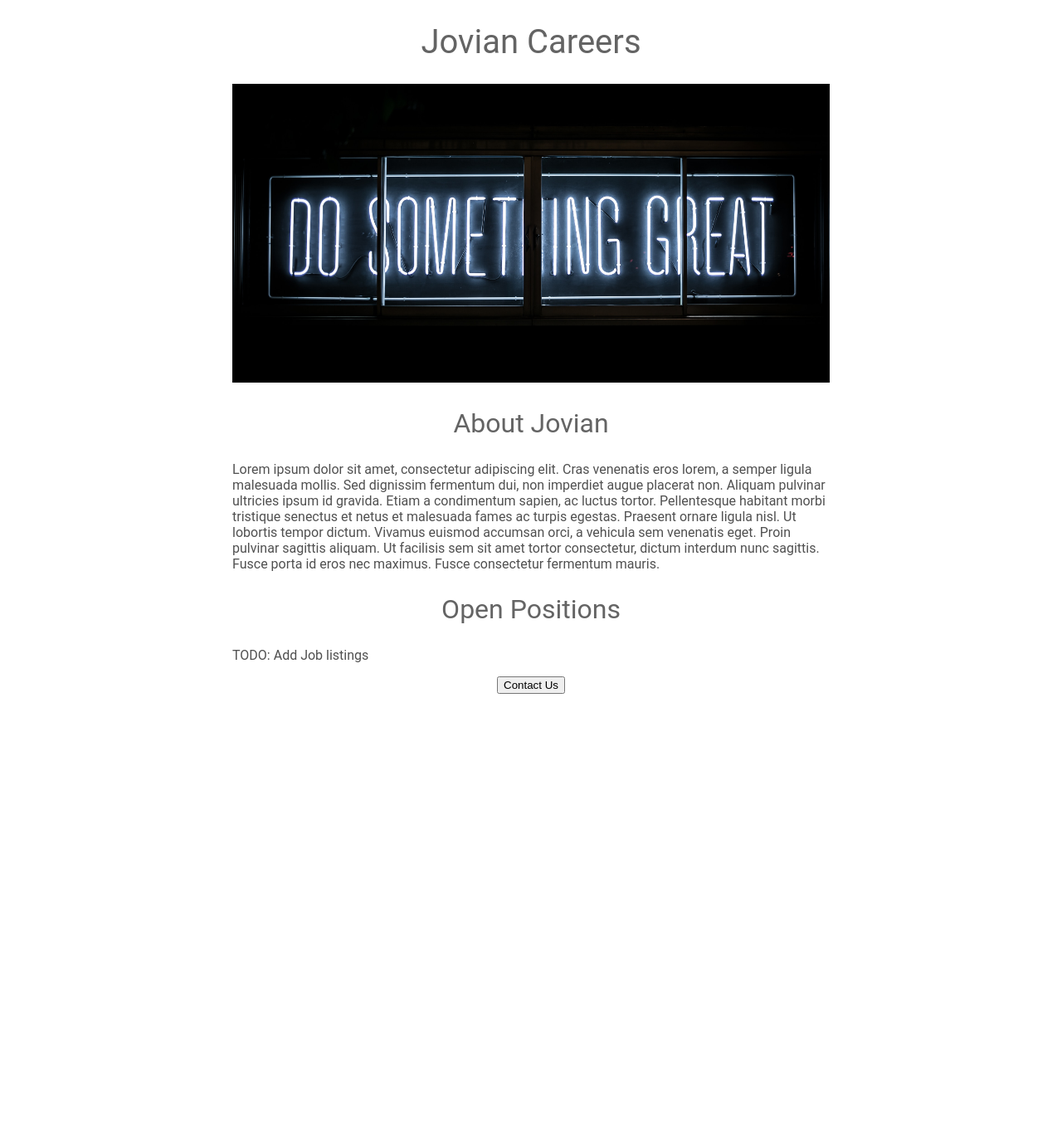
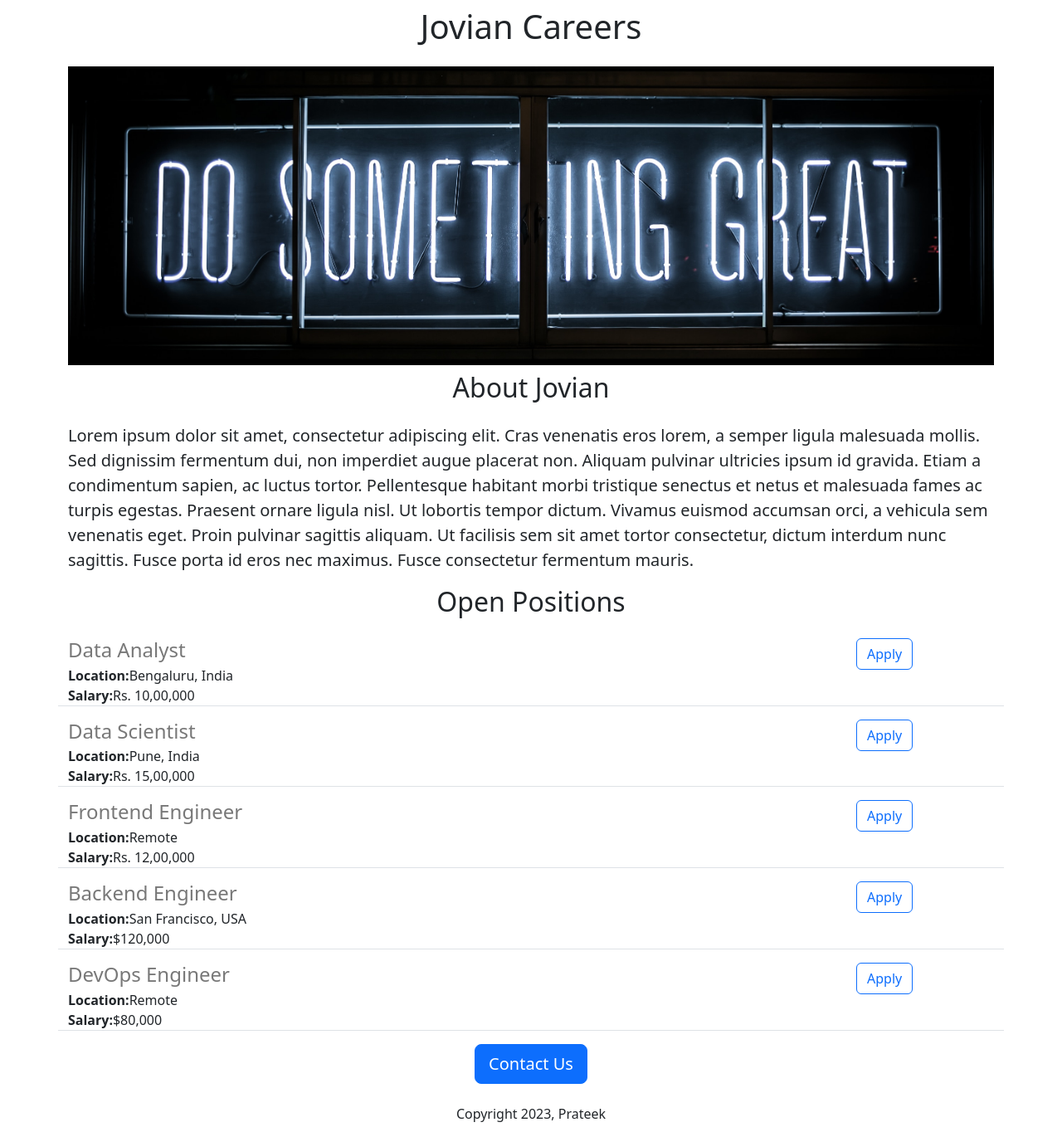
Before and after one commit to imksprateek/Flask-JovianCareers, a Flask app: page / in a window 1280 px wide. Shown: the whole page at 83% size. Before the commit the page ends 836 px from the top, so only its background shows below. Run offline with Flask 3, Linux system fonts and the light colour scheme.

Commit message:
home page Updated

```diff
--- a/app.py
+++ b/app.py
@@ -1,11 +1,43 @@
-from flask import Flask, render_template
+from flask import Flask, render_template, jsonify
 
 app = Flask(__name__)
 
+JOBS = [{
+    "id": 1,
+    "title": "Data Analyst",
+    "location": "Bengaluru, India",
+    "salary": "Rs. 10,00,000"
+}, {
+    "id": 2,
+    "title": "Data Scientist",
+    "location": "Pune, India",
+    "salary": "Rs. 15,00,000"
+}, {
+    "id": 3,
+    "title": "Frontend Engineer",
+    "location": "Remote",
+    "salary": "Rs. 12,00,000"
+}, {
+    "id": 4,
+    "title": "Backend Engineer",
+    "location": "San Francisco, USA",
+    "salary": "$120,000"
+}, {
+    "id": 5,
+    "title": "DevOps Engineer",
+    "location": "Remote",
+    "salary": "$80,000"
+}]
+
 
 @app.route("/")
-def helloworld():
-  return render_template("home.html")
+def homepage():
+  return render_template("home.html", jobs=JOBS, company_name="Jovian")
+
+
+@app.route("/api/jobs")
+def list_jobs():
+  return jsonify(JOBS)
 
 
 if __name__ == "__main__":
--- a/templates/home.html
+++ b/templates/home.html
@@ -2,47 +2,33 @@
 <html>
   <head>
     <title>Jovian Careers</title>
+    <meta charset="utf-8">
+      <meta name="viewport" content="width=device-width, initial-scale=1">
+    <link href="https://cdn.jsdelivr.net/npm/bootstrap@5.3.2/dist/css/bootstrap.min.css" rel="stylesheet" integrity="sha384-T3c6CoIi6uLrA9TneNEoa7RxnatzjcDSCmG1MXxSR1GAsXEV/Dwwykc2MPK8M2HN" crossorigin="anonymous">
     <style>
-      h1{
-        font-size: 40px;
-        font-family: Roboto;
-        font-weight: normal;
-        color: rgb(100, 100, 100);
-        text-align: center;
-      }
       #banner{
+        height: 360px;
         width: 100%;
-        height: 360px;
         object-fit: cover;
-      }
-      h2 {
-        font-family: Roboto;
-        font-size: 32px;
-        color: rgb(100, 100, 100);
-        text-align: center;
-        font-weight: normal;
-      }
-      #container{
-        max-width: 720px;
-        margin: 0 auto;
-      }
-      .bodytext{
-        font-family: Roboto;
-        color: rgb(80,80,80);
       }
     </style>
   </head>
   <body>
-    <div id="container">
-    <h1>Jovian Careers</h1>
-    <img id="banner" src="https://flask-website-demo.kingks.repl.co/static/banner.jpg">
+    <div class="container">
+    <h1 class="text-center mt-2 mb-4">{{company_name}} Careers</h1>
+    <img class="img-fluid" id="banner" src="https://flask-website-demo.kingks.repl.co/static/banner.jpg">
     <!-- <p>Welcome to Jovian Careers Page!! You will learn about job openings at Jovian here.</p> -->
-    <h2>About Jovian</h2>
-    <p class="bodytext">Lorem ipsum dolor sit amet, consectetur adipiscing elit. Cras venenatis eros lorem, a semper ligula malesuada mollis. Sed dignissim fermentum dui, non imperdiet augue placerat non. Aliquam pulvinar ultricies ipsum id gravida. Etiam a condimentum sapien, ac luctus tortor. Pellentesque habitant morbi tristique senectus et netus et malesuada fames ac turpis egestas. Praesent ornare ligula nisl. Ut lobortis tempor dictum. Vivamus euismod accumsan orci, a vehicula sem venenatis eget. Proin pulvinar sagittis aliquam. Ut facilisis sem sit amet tortor consectetur, dictum interdum nunc sagittis. Fusce porta id eros nec maximus. Fusce consectetur fermentum mauris.</p>
-    <h2>Open Positions</h2>
-    <p class="bodytext">TODO: Add Job listings</p>
-      <div style="text-align: center;">
-    <button>Contact Us</button>
+    <h2 class="text-center mt-2 mb-4">About Jovian</h2>
+    <p class="lead">Lorem ipsum dolor sit amet, consectetur adipiscing elit. Cras venenatis eros lorem, a semper ligula malesuada mollis. Sed dignissim fermentum dui, non imperdiet augue placerat non. Aliquam pulvinar ultricies ipsum id gravida. Etiam a condimentum sapien, ac luctus tortor. Pellentesque habitant morbi tristique senectus et netus et malesuada fames ac turpis egestas. Praesent ornare ligula nisl. Ut lobortis tempor dictum. Vivamus euismod accumsan orci, a vehicula sem venenatis eget. Proin pulvinar sagittis aliquam. Ut facilisis sem sit amet tortor consectetur, dictum interdum nunc sagittis. Fusce porta id eros nec maximus. Fusce consectetur fermentum mauris.</p>
+    <h2 class="text-center mt-2 mb-4">Open Positions</h2>
+    <div>
+      {% for job in jobs %}
+      {% include 'jobitem.html' %}
+      {% endfor %}
+    </div>
+      <div class="text-center">
+    <button class="btn btn-primary btn-lg">Contact Us</button>
+         <p class="mt-4">Copyright 2023, Prateek</p>
       </div>
   </div>
   </body>
--- /dev/null
+++ b/templates/jobitem.html
@@ -0,0 +1,14 @@
+<div class="border-bottom row" style="margin-bottom: 16px;" style="margin-bottom:16px;padding-bottom:4px;">
+  <div class="col-10">
+  <h4 style="color:rgb(120,120,120); margin-bottom:4px; ">{{job["title"]}}</h4>
+  <div><b>Location:</b>{{job["location"]}}</div>
+  {% if "salary" in job %}
+  <div><b>Salary:</b>{{job["salary"]}}
+  </div>
+    {% endif %}
+  </div>
+  <div class="col-2">
+    <button type="button" class="btn btn-outline-primary">Apply</button>
+</div>
+
+  </div>
```
